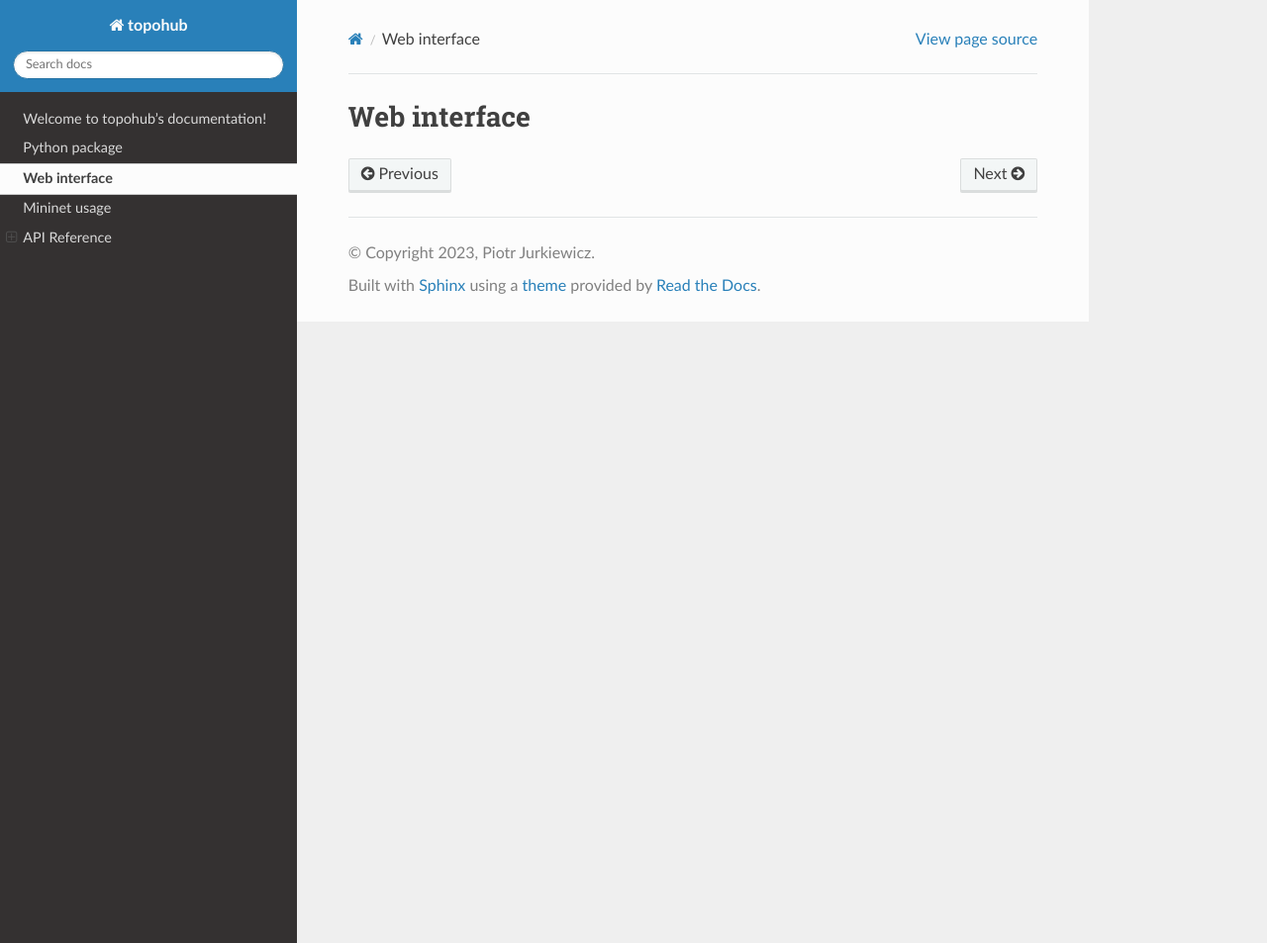
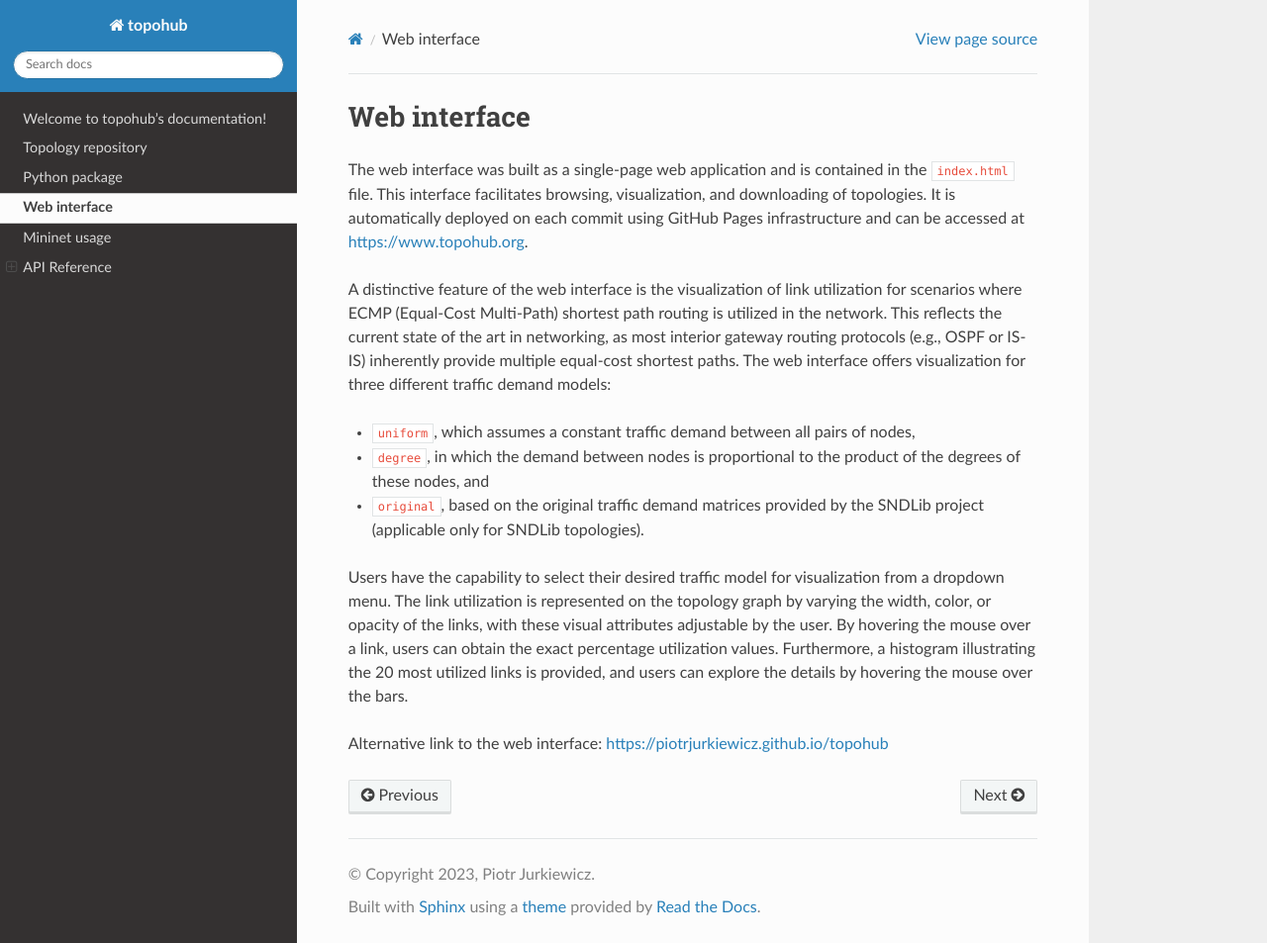
Before and after one commit to piotrjurkiewicz/topohub, a Sphinx documentation site: the page built from docs/web.rst, in a window 1280 px wide and 953 px high. Shown: the whole window at 99% size. Built offline with Sphinx 7.4.7 and the Read the Docs theme 2.0.0, drawn with Linux system fonts in a browser that asks for light colours.

```diff
--- a/docs/web.rst
+++ b/docs/web.rst
@@ -1,5 +1,17 @@
 Web interface
 *************
 
+The web interface was built as a single-page web application and is contained in the ``index.html`` file. This interface facilitates browsing, visualization, and downloading of topologies. It is automatically deployed on each commit using GitHub Pages infrastructure and can be accessed at https://www.topohub.org.
+
+A distinctive feature of the web interface is the visualization of link utilization for scenarios where ECMP (Equal-Cost Multi-Path) shortest path routing is utilized in the network. This reflects the current state of the art in networking, as most interior gateway routing protocols (e.g., OSPF or IS-IS) inherently provide multiple equal-cost shortest paths. The web interface offers visualization for three different traffic demand models:
+
+- ``uniform``, which assumes a constant traffic demand between all pairs of nodes,
+- ``degree``, in which the demand between nodes is proportional to the product of the degrees of these nodes, and
+- ``original``, based on the original traffic demand matrices provided by the SNDLib project (applicable only for SNDLib topologies).
+
+Users have the capability to select their desired traffic model for visualization from a dropdown menu. The link utilization is represented on the topology graph by varying the width, color, or opacity of the links, with these visual attributes adjustable by the user. By hovering the mouse over a link, users can obtain the exact percentage utilization values. Furthermore, a histogram illustrating the 20 most utilized links is provided, and users can explore the details by hovering the mouse over the bars.
+
+Alternative link to the web interface: https://piotrjurkiewicz.github.io/topohub
+
 .. toctree::
    :maxdepth: 2
```
Also changed, not shown: README.md (+13 -0 lines), docs/index.rst (+13 -1 lines), docs/mininet.rst (+5 -3 lines), docs/package.rst (+9 -0 lines), docs/repository.rst (added, +20 -0 lines).
